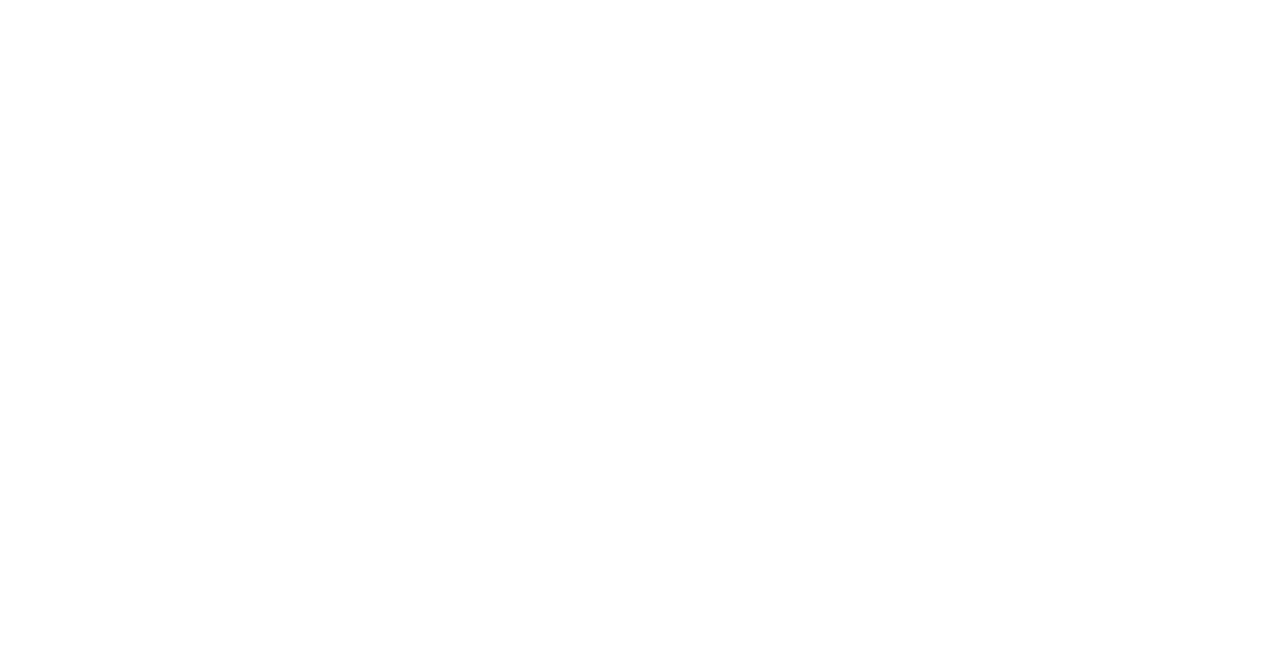
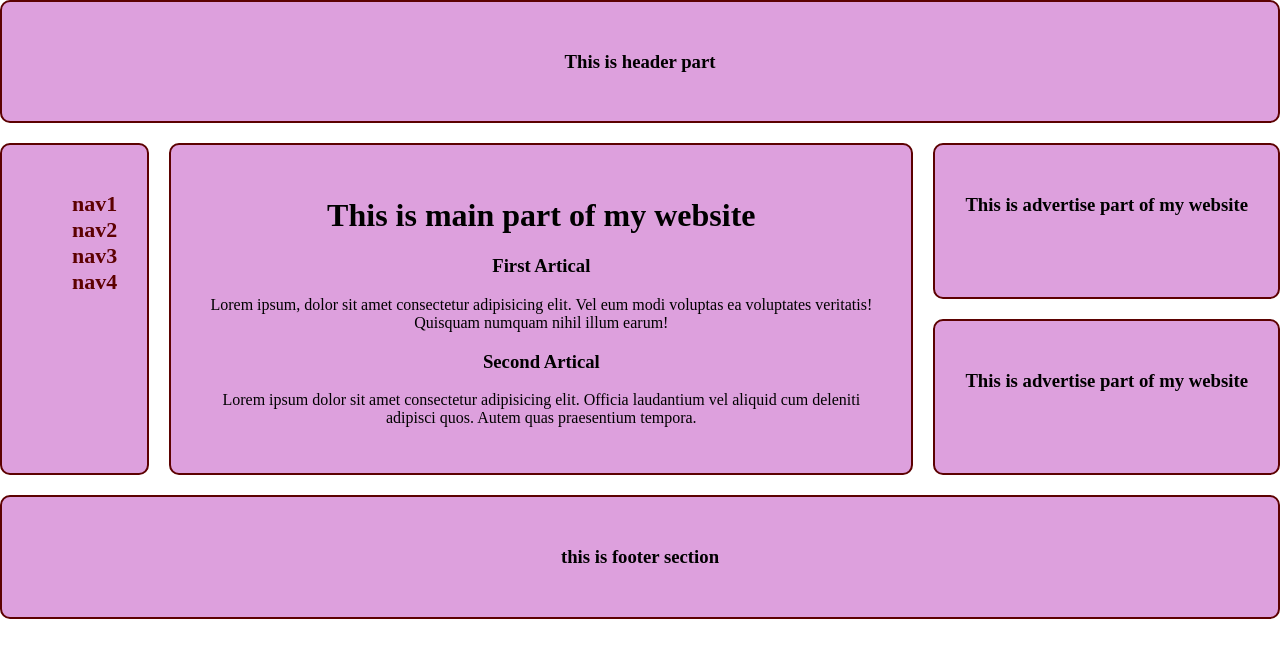
Before and after one commit to lilycm/grid-flex, a plain HTML site: page layout.html in a window 1280 px wide. Drawn offline with Linux system fonts and the light colour scheme.

Commit message:
added another grid layout in my website

```diff
--- a/layout.html
+++ b/layout.html
@@ -0,0 +1,44 @@
+<!DOCTYPE html>
+<html lang="en">
+<head>
+    <meta charset="UTF-8">
+    <meta name="viewport" content="width=device-width, initial-scale=1.0">
+    <title>grid area</title>
+    <link rel="stylesheet" href="style/style.css">
+</head>
+<body class="body-container">
+    <header class="header">
+        <h3>This is header part</h3>
+    </header>
+    <nav class="nav">
+        <ul>
+            <li><a href="">nav1</a></li>
+            <li><a href="">nav2</a></li>
+            <li><a href="">nav3</a></li>
+            <li><a href="">nav4</a></li>
+        </ul>
+    </nav>
+    <main class="main">
+        <h1>This is main part of my website</h1>
+        <article>
+            <h3>First Artical</h3>
+            <p>Lorem ipsum, dolor sit amet consectetur adipisicing elit. Vel eum modi voluptas ea voluptates veritatis! Quisquam numquam nihil illum earum!</p>
+        </article>
+        <article>
+            <h3>Second Artical</h3>
+            <p>Lorem ipsum dolor sit amet consectetur adipisicing elit. Officia laudantium vel aliquid cum deleniti adipisci quos. Autem quas praesentium tempora.</p>
+        </article>
+    </main>
+
+    <div class="advertise">
+        <h3>This is advertise part of my website</h3>
+    </div>
+    <div class="sidebar">
+        <h3>This is advertise part of my website</h3>
+    </div>
+
+    <footer class="footer">
+        <h3>this is footer section</h3>
+    </footer>
+</body>
+</html>
--- a/style/style.css
+++ b/style/style.css
@@ -47,6 +47,55 @@ img{
 }
 
 
+.header, .nav, .main, .advertise, .sidebar, .footer{
+    background: plum;
+    padding: 30px;
+    border-radius: 10px;
+    text-align: center;
+    border: 2px solid rgb(92, 1, 1);
+}
+
+.nav ul li{
+    list-style: none;
+}
+.nav ul li a{
+    text-decoration: none;
+    color: rgb(92, 1, 1);
+    font-size: 22px;
+    font-weight: bold;
+}
+
+.nav{
+    grid-area: nav;
+}
+.header{
+    grid-area: header;
+}
+.main{
+    grid-area: main;
+}
+.advertise{
+    grid-area: advertise;
+}
+.sidebar{
+    grid-area: sidebar;
+}
+.footer{
+    grid-area: footer;
+}
+
+.body-container{
+    display: grid;
+    gap: 20px;
+    grid-template-areas:
+    "header header header header"
+    "nav main main advertise"
+    "nav main main sidebar"
+    "footer footer footer footer";
+}
+
+
+
 
 
 
```
